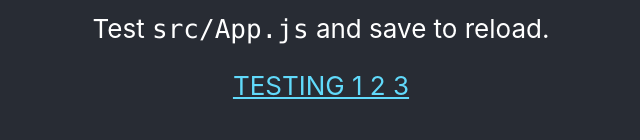
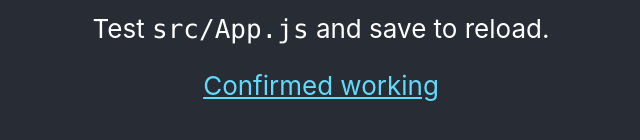
Before and after one commit to mmur-cse/netlifyt, a React (Create React App) app: page / in a window 1280 px wide. Shown: the part 516-656 px from the top of the page, without its empty margins (319-959 px from the left). Built offline with nearby package versions, Linux system fonts and the light colour scheme.

Commit message:
confirmed working

```diff
--- a/src/App.js
+++ b/src/App.js
@@ -16,7 +16,7 @@ function App() {
           target="_blank"
           rel="noopener noreferrer"
         >
-          TESTING 1 2 3
+          Confirmed working
         </a>
       </header>
     </div>
```
